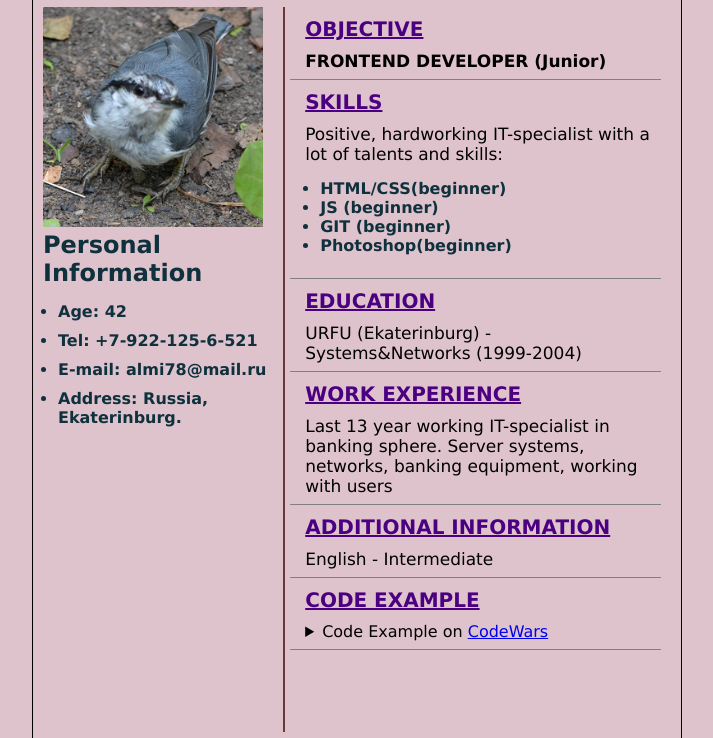
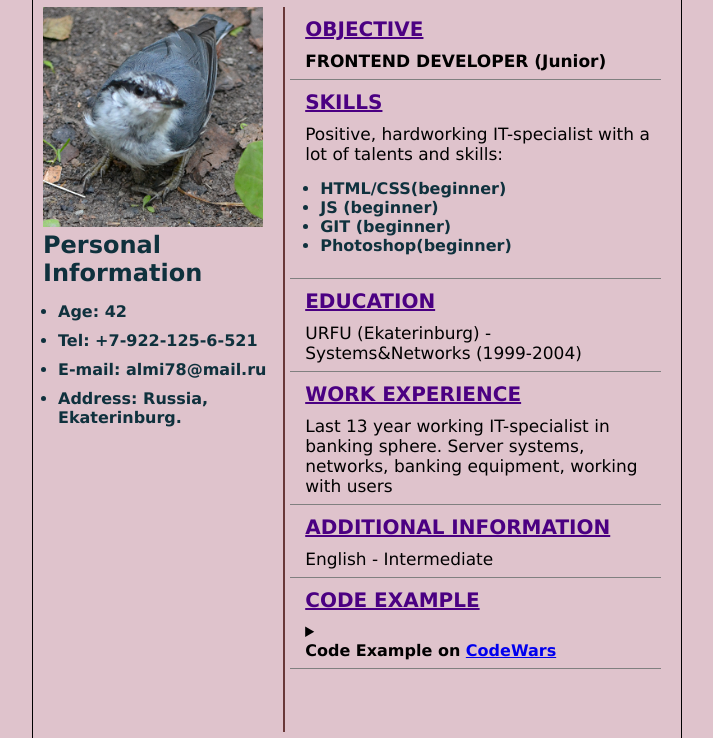
Before and after one commit to Alexspill/rsschool-cv, a plain HTML site: page index.html in a window 1280 px wide. Shown: the part 74-812 px from the top of the page, without its empty margins (283-996 px from the left). Drawn offline with Linux system fonts and the light colour scheme.

Commit message:
fix : add H5 & style

```diff
--- a/CSS/styles.css
+++ b/CSS/styles.css
@@ -27,6 +27,11 @@ header {
 
 h1 {
     font-size: 40px;
+}
+
+h5 {
+    font-size: 16px;
+    font-weight: 600;
 }
 
 .main-wrapper {
@@ -62,7 +67,7 @@ h1 {
 }
 
 .code {
-    font-family: monospace, 'Arial', 'Arial Narrow Bold', sans-serif;
+    font-family: monospace;
     color: #414244;
     font-size: 14px;
     font-weight: 600;
--- a/index.html
+++ b/index.html
@@ -82,7 +82,7 @@
             <details>
 
               <summary>
-                Code Example on <a href="https://www.codewars.com/kata/52597aa56021e91c93000cb0/solutions/javascript" target="blank">CodeWars</a>
+                <h5>Code Example on <a href="https://www.codewars.com/kata/52597aa56021e91c93000cb0/solutions/javascript" target="blank">CodeWars</a></h5>
               </summary>
 
               <code class="code">
```
